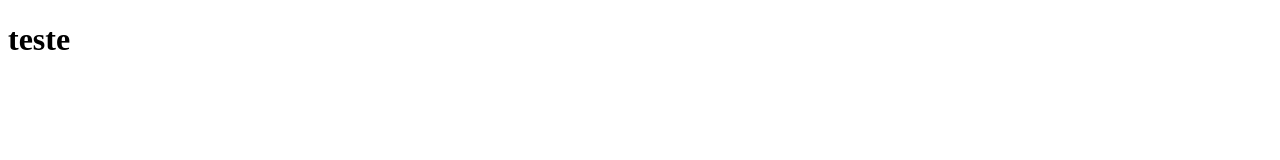
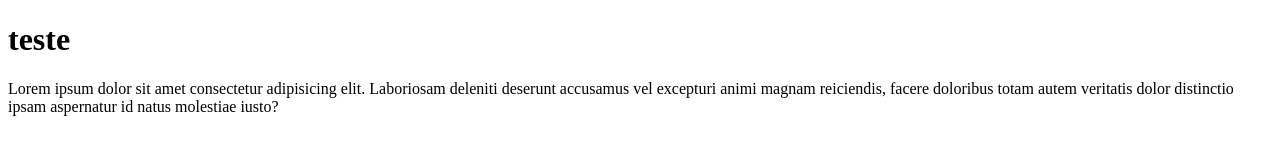
Before and after one commit to edmilsondmx/teste-git, a plain HTML site: page aula1/index.html in a window 1280 px wide. Drawn offline with Linux system fonts and the light colour scheme.

Commit message:
criação de parágrafo no index

```diff
--- a/aula1/index.html
+++ b/aula1/index.html
@@ -8,5 +8,6 @@
 </head>
 <body>
     <h1>teste</h1>
+    <p>Lorem ipsum dolor sit amet consectetur adipisicing elit. Laboriosam deleniti deserunt accusamus vel excepturi animi magnam reiciendis, facere doloribus totam autem veritatis dolor distinctio ipsam aspernatur id natus molestiae iusto?</p>
 </body>
 </html>
```
